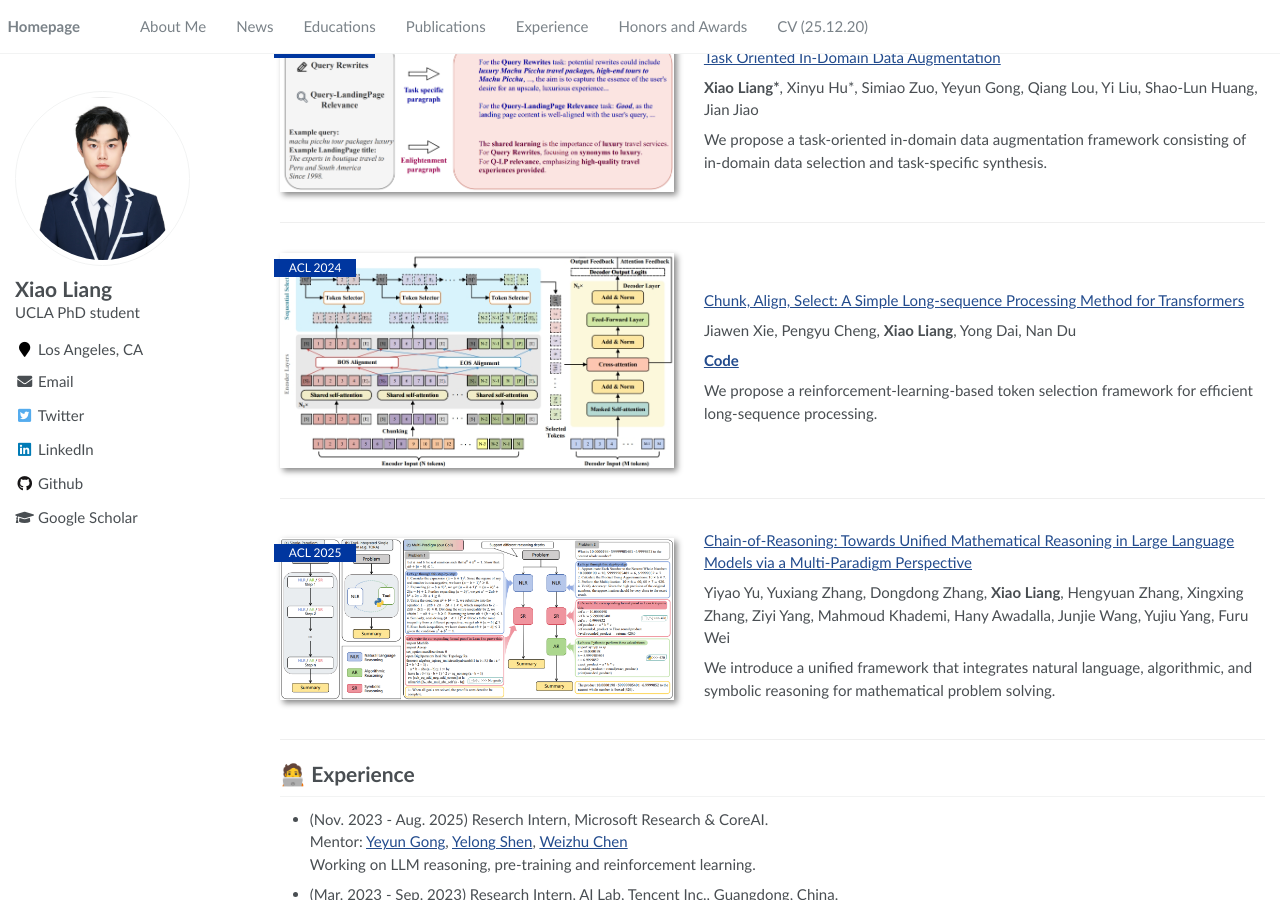
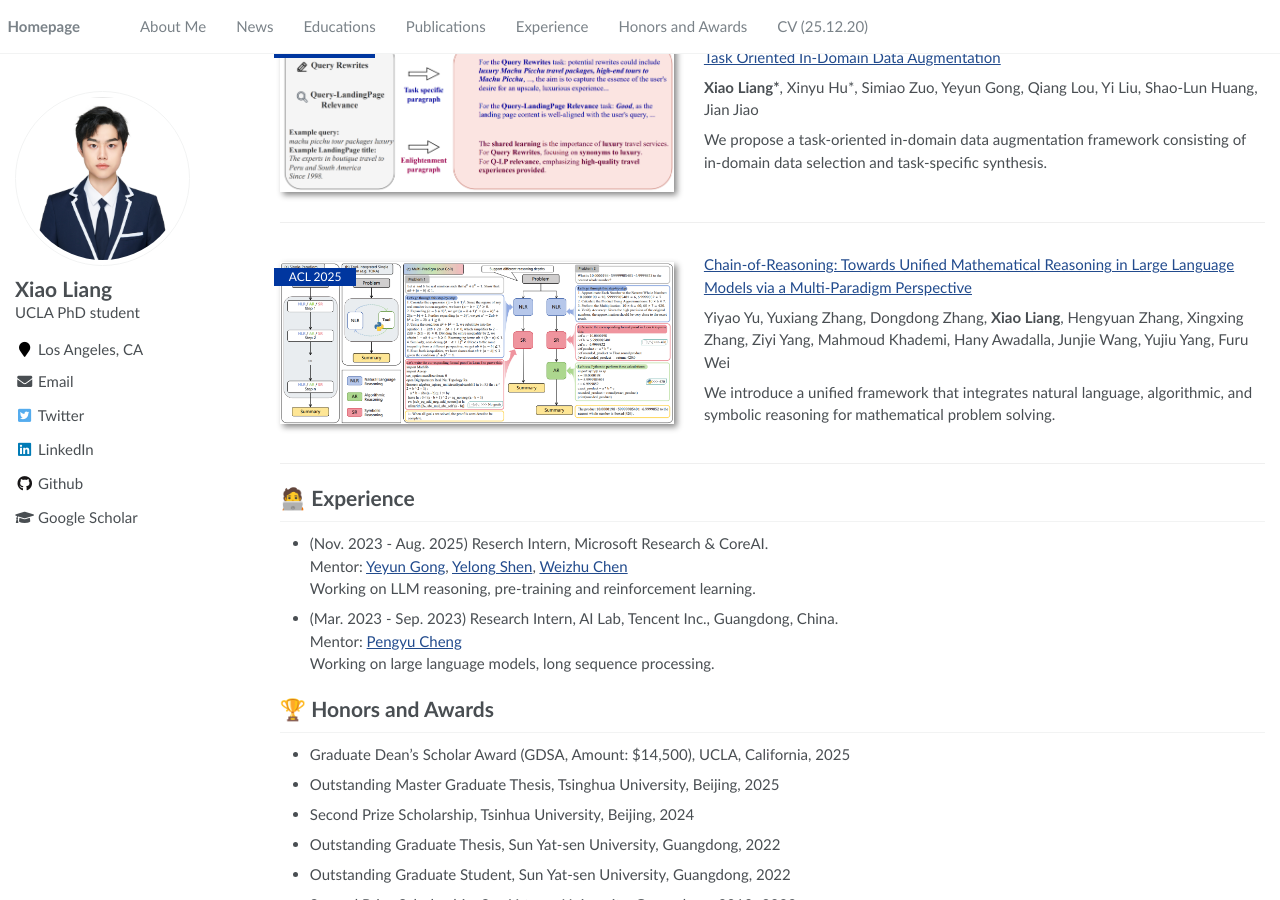
Before and after one commit to MasterVito/MasterVito.github.io, a Jekyll site: the page built from _pages/about.md, in a window 1280 px wide and 900 px high, scrolled down 2456 px. Built offline with Jekyll 4.4.1, drawn with Linux system fonts in a browser that asks for light colours; some of the changed lines change nothing that is shown.

Commit message:
Update about.md

```diff
--- a/_pages/about.md
+++ b/_pages/about.md
@@ -177,21 +177,30 @@ We present a self-consistency based decoding strategy that improves factual accu
 We propose a task-oriented in-domain data augmentation framework consisting of in-domain data selection and task-specific synthesis.
 </div></div>
 
-<!-- ====================== SimCAS ====================== -->
-<div class='paper-box'><div class='paper-box-image'><div>
-  <div class="badge">ACL 2024</div>
-  <img src='images/simcas.png' alt="SimCAS" width="100%">
-</div></div>
-<div class='paper-box-text' markdown="1">
+<!--
+====================== SimCAS ======================
 
-[Chunk, Align, Select: A Simple Long-sequence Processing Method for Transformers](https://arxiv.org/pdf/2308.13191)
+This block displays a paper card for the SimCAS project.
 
-Jiawen Xie, Pengyu Cheng, **Xiao Liang**, Yong Dai, Nan Du
+Structure:
+- paper-box: main container
+- paper-box-image: left section (image + badge)
+- paper-box-text: right section (title, authors, links, description)
 
-[**Code**](https://github.com/xjw-nlp/SimCAS)
+Content:
+- Conference: ACL 2024
+- Title: Chunk, Align, Select: A Simple Long-sequence Processing Method for Transformers
+- Authors: Jiawen Xie, Pengyu Cheng, Xiao Liang, Yong Dai, Nan Du
+- Links: Paper (arXiv) and Code (GitHub)
+- Summary: RL-based token selection framework for efficient long-sequence processing
 
-We propose a reinforcement-learning-based token selection framework for efficient long-sequence processing.
-</div></div>
+Notes:
+- The <div markdown="1"> allows Markdown rendering inside HTML
+- Image path: images/simcas.png (ensure the file exists)
+- You can duplicate this block to add more papers
+
+====================================================
+-->
 
 <!-- ====================== Chain-of-Reasoning ====================== -->
 <div class='paper-box'><div class='paper-box-image'><div>
```
